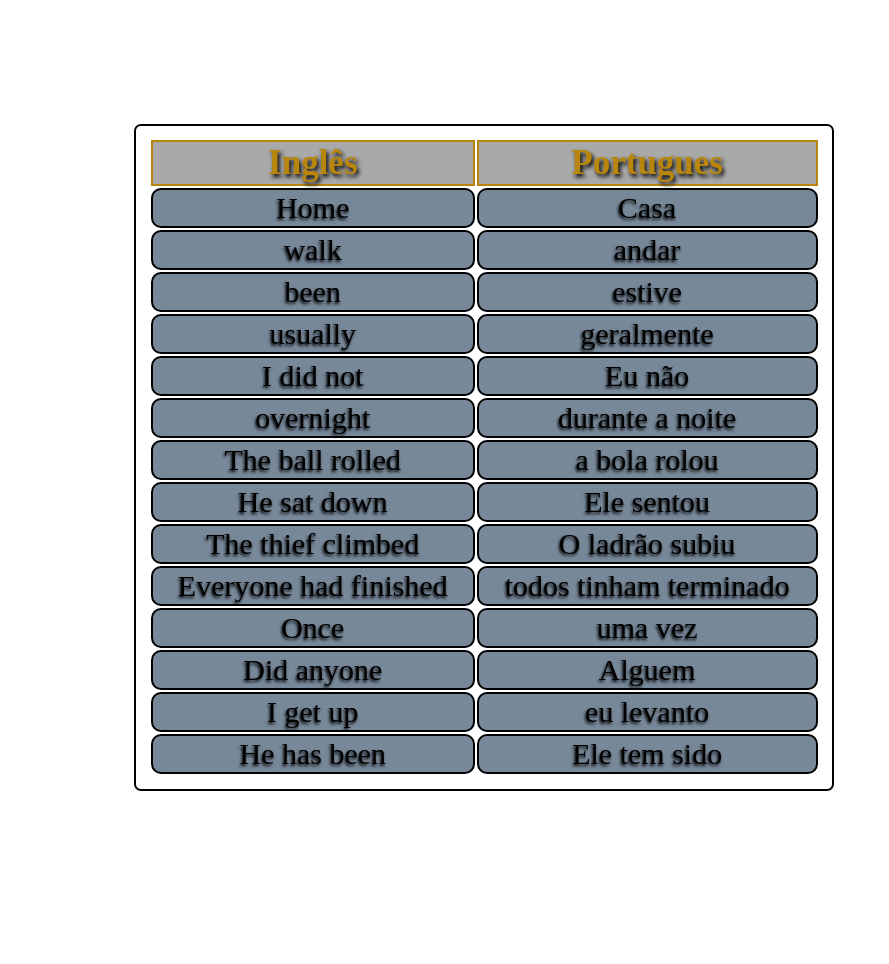
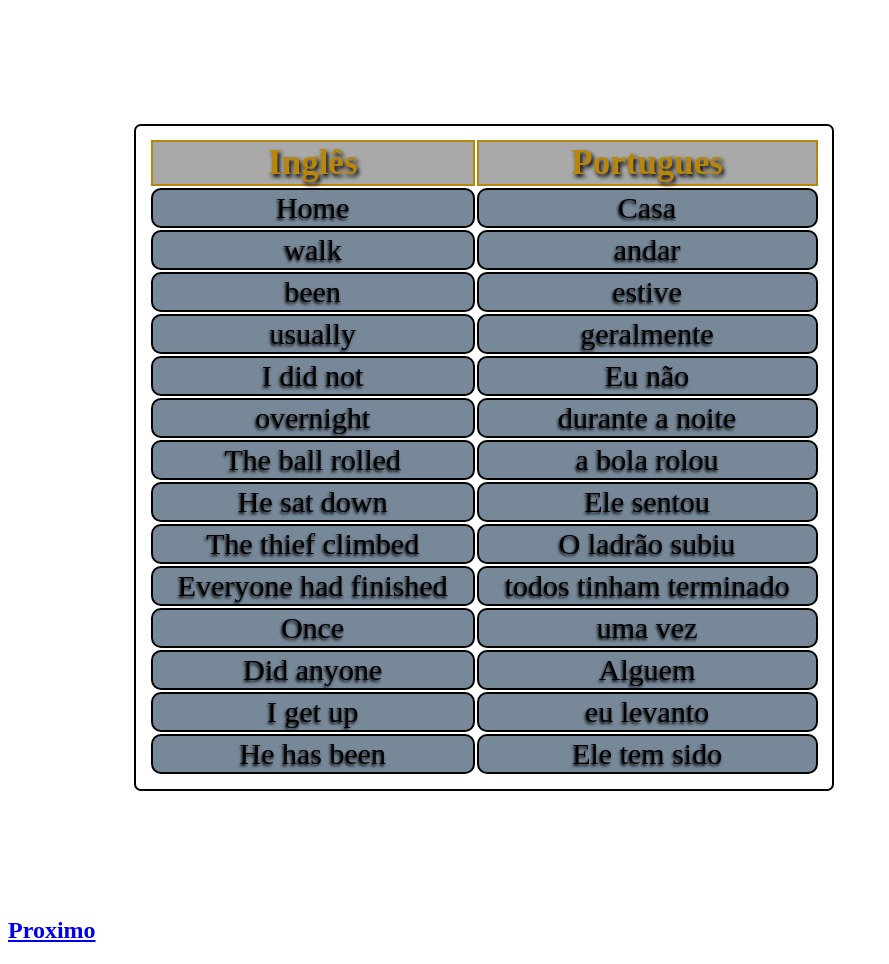
Before and after one commit to edskate/16-05-2023, a plain HTML site: page index.html in a window 1280 px wide. Shown: the part 61-1025 px from the top of the page, without its empty margins (0-889 px from the left). Before the commit the page ends 978 px from the top, so only its background shows below. Drawn offline with Linux system fonts and the light colour scheme.

Commit message:
Criando link de pagina

```diff
--- a/index.html
+++ b/index.html
@@ -74,6 +74,9 @@
       <td>Ele tem sido</td>
     </tr>
   </table>
+  <a href="index01.html">
+    <h2>Proximo</h2>
+  </a>
 </body>
 
 </html>
```
